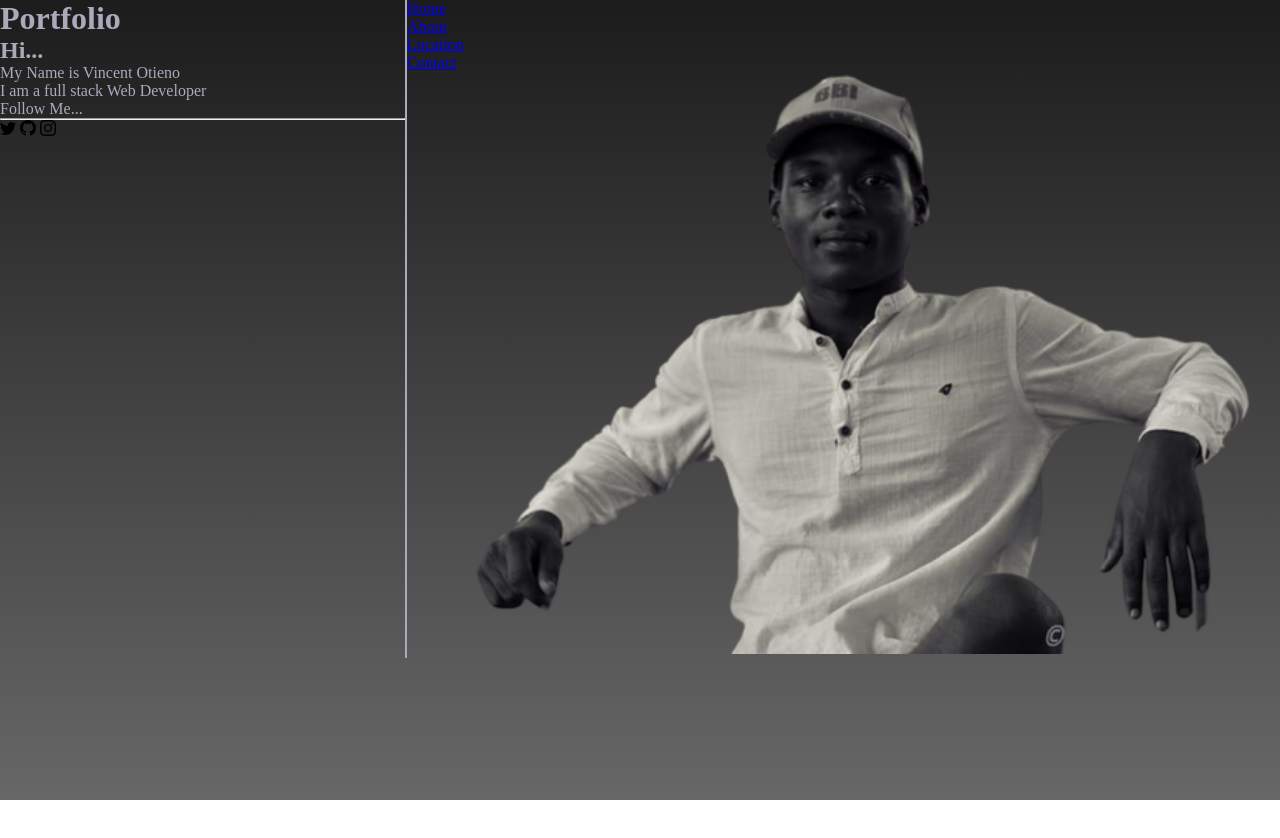
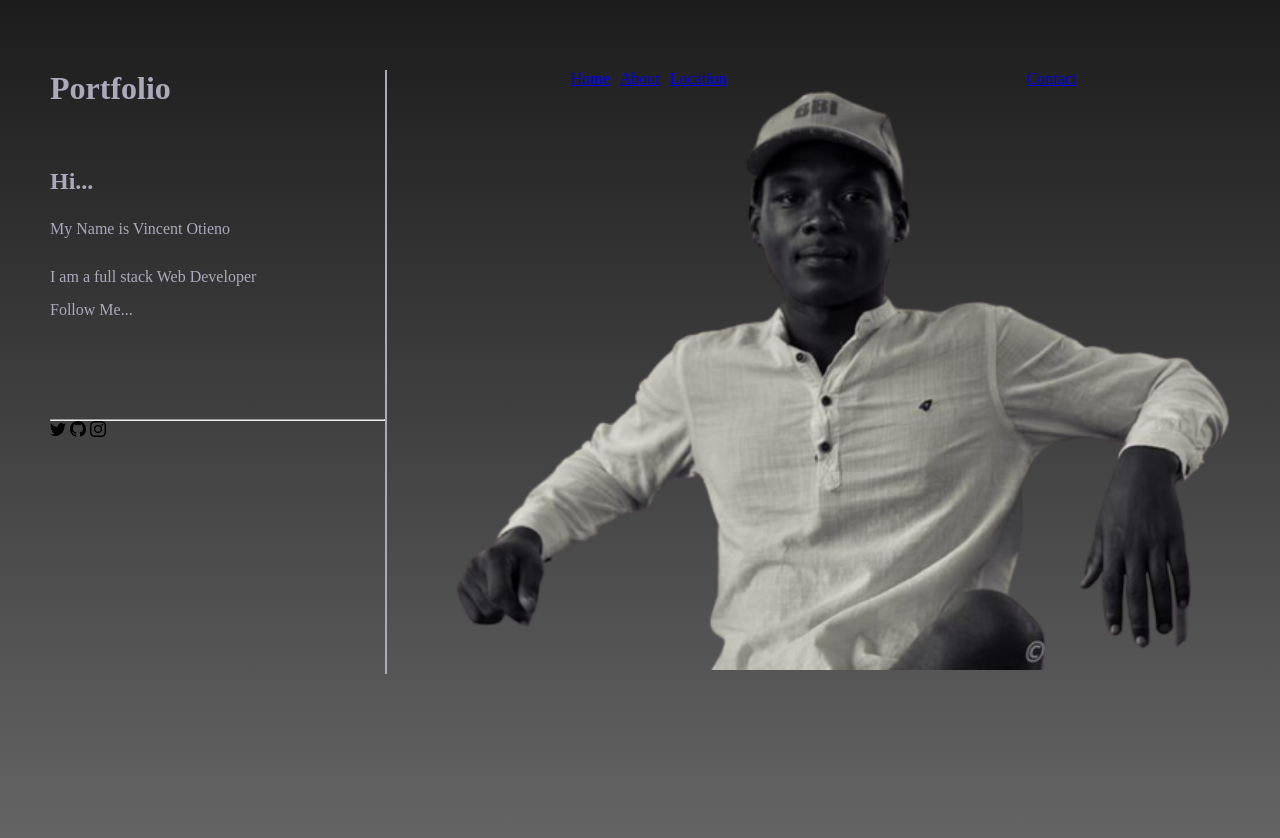
Before and after one commit to VinCoD/my_portfolio, a plain HTML site: page index.html in a window 1280 px wide. Before the commit the page ends 800 px from the top, so only its background shows below. Drawn offline with Linux system fonts and the light colour scheme.

Commit message:
proceeding with style

```diff
--- a/styles/style.css
+++ b/styles/style.css
@@ -18,12 +18,36 @@ body{
 .section-1{
     display: grid;
     grid-template-columns: 1fr auto 1fr;
+    margin-top: 70px;
+    margin-left: 50px;
+    margin-right: 20px;
+}
+
+.brief{
+    margin-top: 50px;
+    line-height: 3em;
+}
+
+hr{
+    margin-top: 100px;
 }
 
 .middle-line{
     border: 1px solid ;
 }
 
+ul{
+    display: flex;
+    justify-content: center;
+    align-items: center;
+    gap: 10px;
+}
+.nav-bar{
+    display: flex;
+    justify-content: center;
+    align-items: center;
+    gap: 300px;
+}
 .nav-bar ul li{
     list-style-type: none;
 }
```
